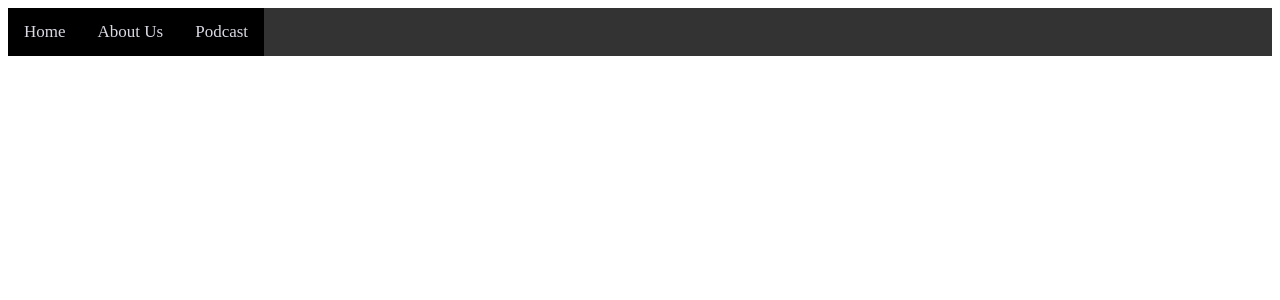
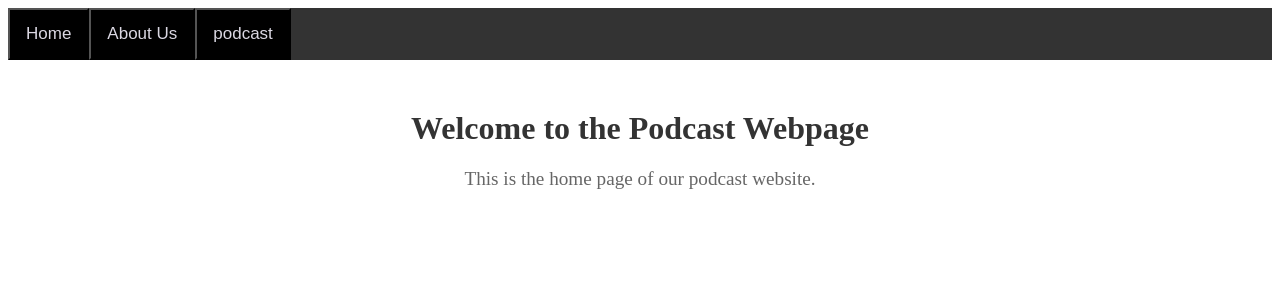
Before and after one commit to d-ben-b/podcast_webpage, a Vue app: page / in a window 1280 px wide. Shown: the top 300 px of the page. Built offline with nearby package versions, Linux system fonts and the light colour scheme.

Commit message:
router change to dy comp

```diff
--- a/src/App.vue
+++ b/src/App.vue
@@ -2,22 +2,27 @@
 
 <template>
   <div class="topnavi">
-    <router-link class="naviButton" to="/home">Home</router-link><br />
-    <router-link class="naviButton" to="/about-us">About Us</router-link><br />
-    <router-link class="naviButton" to="/podcast">Podcast</router-link><br />
+    <button class="naviButton" @click="activeComp = 'home'">Home</button>
+    <button class="naviButton" @click="activeComp = 'about- us'">
+      About Us
+    </button>
+    <button class="naviButton" @click="activeComp = 'podcast'">podcast</button>
   </div>
 
   <!-- 使用 v-slot 和 transition 來處理平滑過渡 -->
-  <router-view v-slot="{ Component }">
-    <transition name="page-change" mode="out-in">
-      <component :is="Component" />
-    </transition>
-  </router-view>
+  <transition name="page-change" mode="out-in">
+    <component :is="activeComp" />
+  </transition>
 </template>
 
 <script>
   export default {
     name: "App",
+    data() {
+      return {
+        activeComp: "home",
+      };
+    },
   };
 </script>
 
--- a/src/components/PodCast.vue
+++ b/src/components/PodCast.vue
@@ -19,7 +19,7 @@
 </template>
 
 <script>
-  import Textarea from "../TextArea.vue";
+  import Textarea from "./TextArea.vue";
   import PaperPlane from "./PaperPlane.vue";
 
   export default {
--- a/src/main.js
+++ b/src/main.js
@@ -1,22 +1,15 @@
 /** @format */
 
 import { createApp } from "vue";
-import { createRouter, createWebHistory } from "vue-router";
 import App from "./App.vue";
 import AboutUs from "./components/AboutUs.vue";
 import PodCast from "./components/PodCast.vue";
 import Home from "./components/Home.vue";
 import CrumplePage from "./components/CrumplePage.vue";
 
-const router = createRouter({
-  history: createWebHistory(),
-  routes: [
-    { path: "/about-us", component: AboutUs },
-    { path: "/podcast", component: PodCast },
-    { path: "/home", component: Home },
-    { path: "/crumple-page", component: CrumplePage },
-  ],
-});
 const app = createApp(App);
-app.use(router);
+app.component("about-us", AboutUs);
+app.component("podcast", PodCast);
+app.component("home", Home);
+app.component("crumple-page", CrumplePage);
 app.mount("#app");
```
